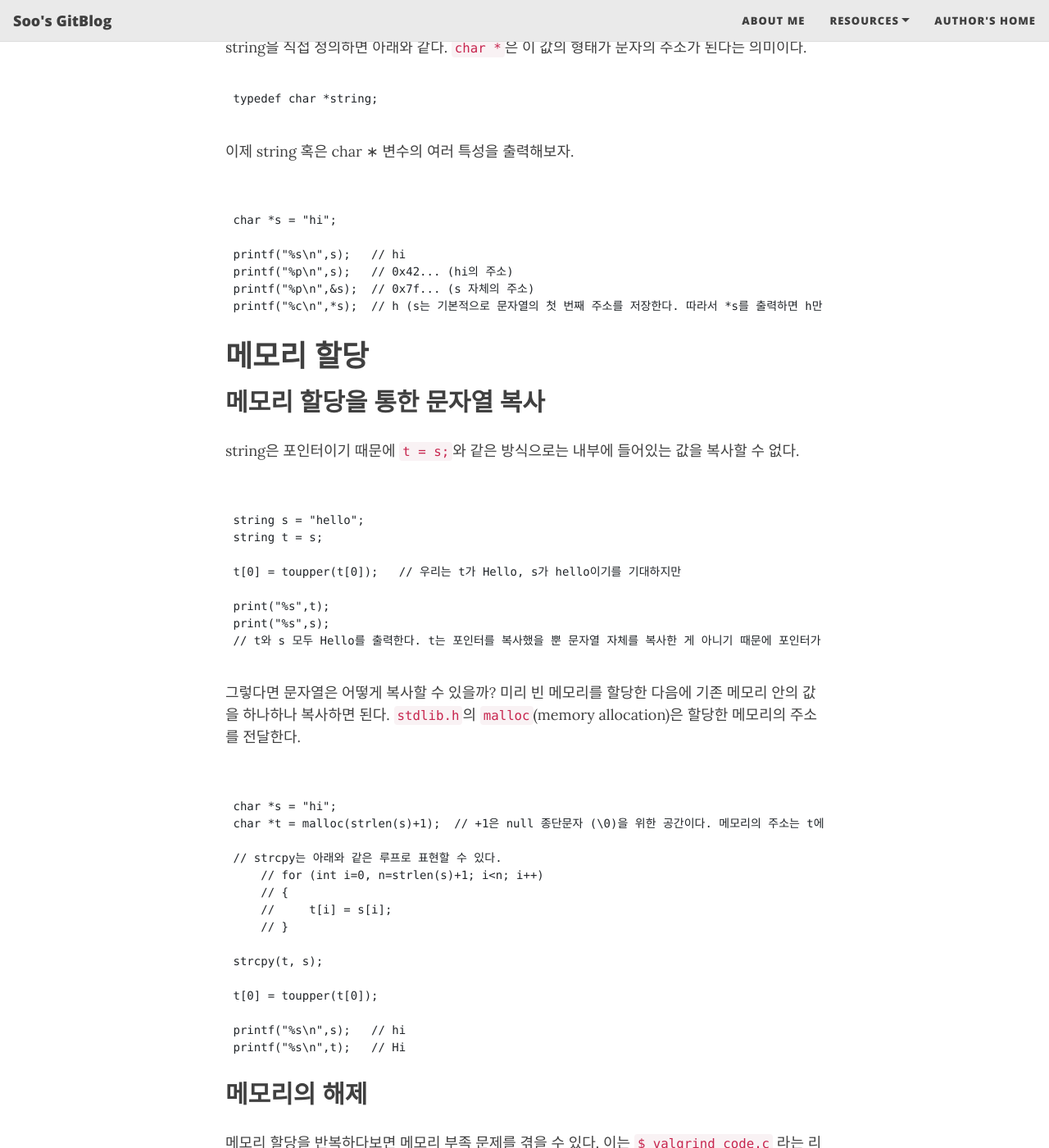
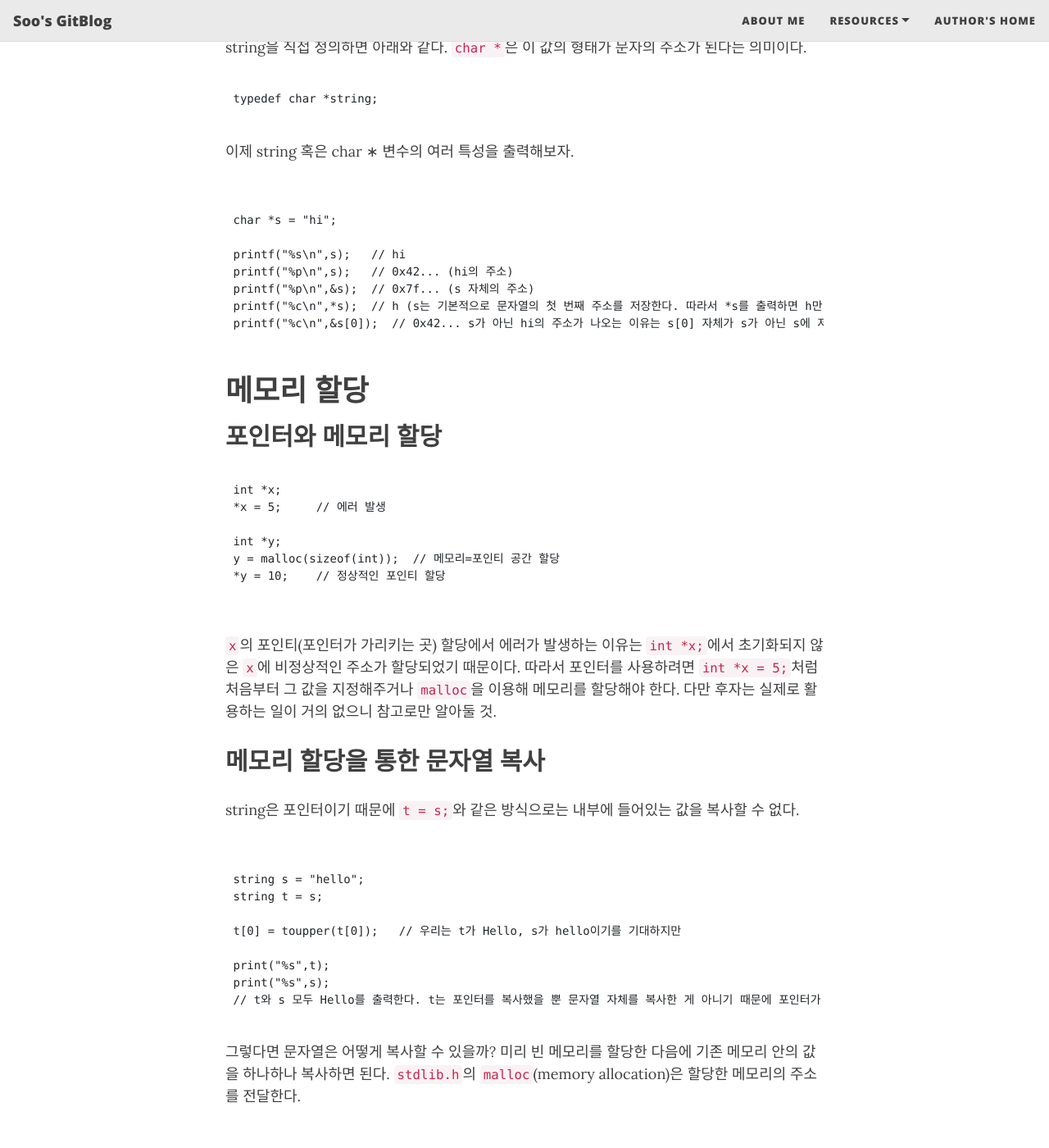
Before and after one commit to Soo-Im/Soo-Im.github.io, a Jekyll site: the page built from _posts/2021-02-02-Boostcourse-5.md, in a window 1280 px wide and 1400 px high, scrolled down 1276 px. Shown: the whole window at 82% size. Built offline with Jekyll 4.4.1, drawn with Linux system fonts in a browser that asks for light colours; nearby versions of some CDN libraries; some of the changed text lies outside the part shown.

Commit message:
0216class2

```diff
--- a/_posts/2021-02-02-Boostcourse-5.md
+++ b/_posts/2021-02-02-Boostcourse-5.md
@@ -32,14 +32,21 @@ print("%i\n",*p);   // 포인터에 저장된 변수(50)를 출력한다.
 지금까지 <code>cs50.h</code>라이브러리를 이용해서 사용한 string은 사실 포인터이다.
 예를 들어 <code>string s = "HI";</code>라고 정의한다면 s에 저장된 값은 "H"의 포인터이다.
 즉 다음과 같이 표현할 수 있다.
+
+
 <pre><code>
 string s = "HI";
 char *s = "HI";
 </code></pre>
+
+
 그래서 string을 <code>s == t</code>와 같이 직접 비교할 수 없는 것이다. <code>s</code>와 <code>t</code>에는 각각의 주소가 들어있기 때문이다.
 
 string을 직접 정의하면 아래와 같다. <code>char *</code>은 이 값의 형태가 문자의 주소가 된다는 의미이다.
+
+
 <pre><code>typedef char *string;</code></pre>
+
 
 이제 string 혹은 char &#8727; 변수의 여러 특성을 출력해보자.
 
@@ -51,10 +58,30 @@ printf("%s\n",s);   // hi
 printf("%p\n",s);   // 0x42... (hi의 주소)
 printf("%p\n",&s);  // 0x7f... (s 자체의 주소)
 printf("%c\n",*s);  // h (s는 기본적으로 문자열의 첫 번째 주소를 저장한다. 따라서 *s를 출력하면 h만 나온다.)
+printf("%c\n",&s[0]);  // 0x42... s가 아닌 hi의 주소가 나오는 이유는 s[0] 자체가 s가 아닌 s에 저장된 "h"를 의미하기 때문이다. 따라서 h의 주소이자 &s인 0x42가 나온다.
+
 </code></pre>
 
 
 # 메모리 할당
+## 포인터와 메모리 할당
+
+
+<pre><code>
+int *x;
+*x = 5;     // 에러 발생
+
+int *y;
+y = malloc(sizeof(int));  // 메모리=포인티 공간 할당
+*y = 10;    // 정상적인 포인티 할당
+
+</code></pre>
+
+
+<code>x</code>의 포인티(포인터가 가리키는 곳) 할당에서 에러가 발생하는 이유는 <code>int *x;</code>에서 초기화되지 않은 <code>x</code>에 비정상적인 주소가 할당되었기 때문이다.
+따라서 포인터를 사용하려면 <code>int *x = 5;</code>처럼 처음부터 그 값을 지정해주거나 <code>malloc</code>을 이용해 메모리를 할당해야 한다. 다만 후자는 실제로 활용하는 일이 거의 없으니 참고로만 알아둘 것.
+
+
 ## 메모리 할당을 통한 문자열 복사
 string은 포인터이기 때문에 <code>t = s;</code>와 같은 방식으로는 내부에 들어있는 값을 복사할 수 없다.
 
@@ -99,14 +126,19 @@ printf("%s\n",t);   // Hi
 'memory leaks' 라는 출력이 나오면 메모리 손실이 발생했다는 의미이다. 이는 <code>free</code>를 이용해 메모리를 해제함으로써 해결할 수 있다.
 위의 코드에서 <code>free(t);</code>를 입력하면 t 주소에 할당된 메모리가 해제된다.
 
+
 ## 메모리 할당 구역과 함수의 사용
 프로그램을 실행하면 아래 그림과 같이 메모리가 할당된다.
-  <src="https://user-images.githubusercontent.com/40853572/107961217-ef21d600-6fe8-11eb-8ccb-4d93e9d21225.png">
-  machine code는 문자 그대로 프로그램 머신코드 자체, globals는 전역 변수가 저장되는 곳이고
+
+
+<src="https://user-images.githubusercontent.com/40853572/107961217-ef21d600-6fe8-11eb-8ccb-4d93e9d21225.png">
+
+
+machine code는 문자 그대로 프로그램 머신코드 자체, globals는 전역 변수가 저장되는 곳이고
 heap은 <code>malloc</code>을 이용해 할당한 변수, stack은 main 혹은 함수의 지역 변수가 저장되는 곳이다.
 main을 포함한 함수를 사용하면 stack 공간에 함수별로 각 변수가 저장된다. 즉, 함수 내의 변수는 섞이지 않는다.
 (사이트 이름이기도 한 stack overflow는 잘못된 재귀함수 호출로 인해 stack이 넘친다는 뜻이다.)
-  따라서 main 안의 변수를 함수의 인자로 전달하면 main의 지역 변수가 실제로 들어가는 것이 아니라 지역 변수의 복사된 값이 들어가게 되면서 main의 변수는 변하지 않는다.
+따라서 main 안의 변수를 함수의 인자로 전달하면 main의 지역 변수가 실제로 들어가는 것이 아니라 지역 변수의 복사된 값이 들어가게 되면서 main의 변수는 변하지 않는다.
 
 
 <pre><code>
```
